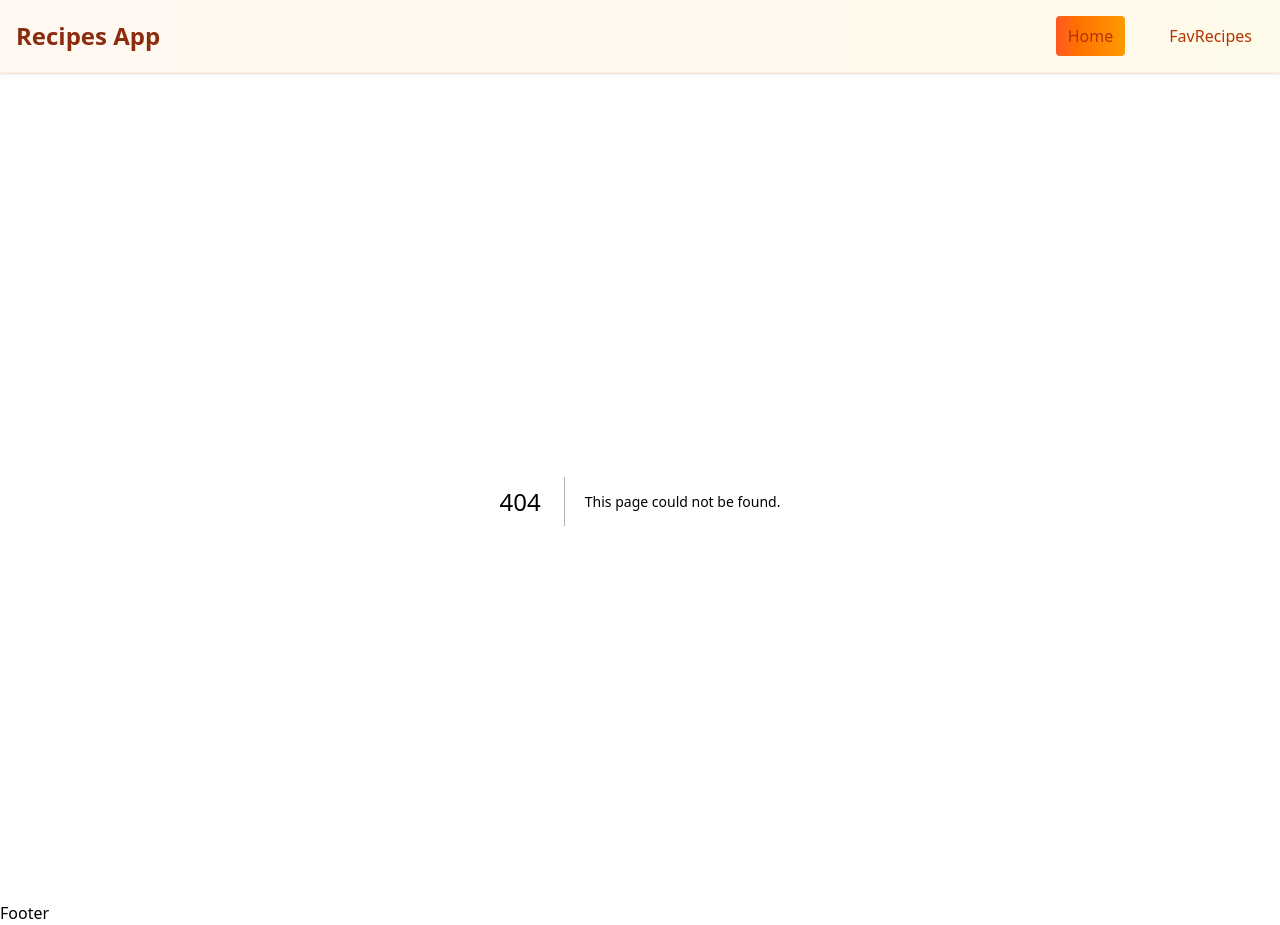
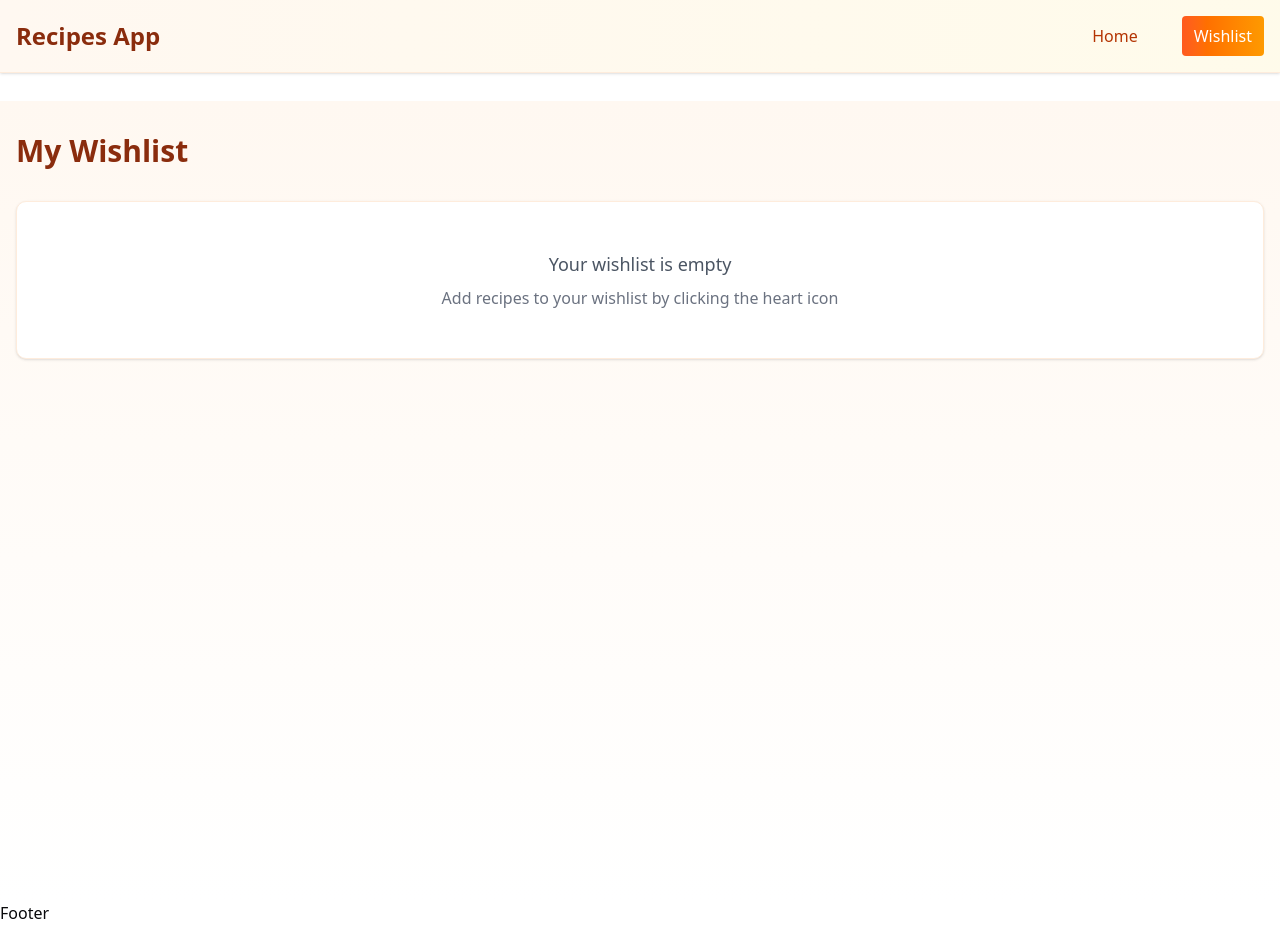
Before and after one commit to eslamahmed74/nextjs-project-iti, a Next.js app: page /wishlist in a window 1280 px wide. Before the commit this address had no page. Built offline with nearby package versions, Linux system fonts and the light colour scheme.

Commit message:
create the wishlist

```diff
--- /dev/null
+++ b/src/app/wishlist/page.jsx
@@ -0,0 +1,37 @@
+"use client";
+import { useEffect, useState } from "react";
+import RecipeCard from "@/components/RecipeCard";
+
+export default function WishlistPage() {
+  const [wishlistRecipes, setWishlistRecipes] = useState([]);
+
+  useEffect(() => {
+    // Get wishlist from localStorage
+    const storedWishlist = localStorage.getItem("wishlist");
+    if (storedWishlist) {
+      setWishlistRecipes(JSON.parse(storedWishlist));
+    }
+  }, []);
+
+  return (
+    <main className="min-h-screen bg-gradient-to-b from-orange-50 to-white">
+      <div className="container mx-auto px-4 py-8">
+        <h1 className="text-3xl font-bold text-orange-800 mb-8">My Wishlist</h1>
+        {wishlistRecipes.length === 0 ? (
+          <div className="text-center py-12 bg-white rounded-lg shadow-sm border border-orange-100">
+            <p className="text-gray-600 text-lg">Your wishlist is empty</p>
+            <p className="text-gray-500 mt-2">
+              Add recipes to your wishlist by clicking the heart icon
+            </p>
+          </div>
+        ) : (
+          <div className="grid grid-cols-1 md:grid-cols-2 lg:grid-cols-3 gap-6">
+            {wishlistRecipes.map((recipe) => (
+              <RecipeCard key={recipe.id} recipe={recipe} />
+            ))}
+          </div>
+        )}
+      </div>
+    </main>
+  );
+}
--- a/src/components/RecipeCard.jsx
+++ b/src/components/RecipeCard.jsx
@@ -1,5 +1,5 @@
 import Image from "next/image";
-import React, { useState } from "react";
+import React, { useState, useEffect } from "react";
 import {
   FaClock,
   FaUtensils,
@@ -12,9 +12,27 @@ import {
 export default function RecipeCard({ recipe }) {
   const [isFavorite, setIsFavorite] = useState(false);
 
+  useEffect(() => {
+    // Check if recipe is in wishlist
+    const wishlist = JSON.parse(localStorage.getItem("wishlist") || "[]");
+    setIsFavorite(wishlist.some((item) => item.id === recipe.id));
+  }, [recipe.id]);
+
   if (!recipe) return null;
 
   const toggleFavorite = () => {
+    const wishlist = JSON.parse(localStorage.getItem("wishlist") || "[]");
+
+    if (isFavorite) {
+      // Remove from wishlist
+      const updatedWishlist = wishlist.filter((item) => item.id !== recipe.id);
+      localStorage.setItem("wishlist", JSON.stringify(updatedWishlist));
+    } else {
+      // Add to wishlist
+      const updatedWishlist = [...wishlist, recipe];
+      localStorage.setItem("wishlist", JSON.stringify(updatedWishlist));
+    }
+
     setIsFavorite(!isFavorite);
   };
 
--- a/src/components/navbar/Navbar.jsx
+++ b/src/components/navbar/Navbar.jsx
@@ -1,12 +1,14 @@
 "use client";
 import Link from "next/link";
 import { useState } from "react";
+import { usePathname } from "next/navigation";
 
 export default function Navbar() {
   const [isMenuOpen, setIsMenuOpen] = useState(false);
+  const pathname = usePathname();
 
   return (
-    <nav className="bg-gradient-to-r mb-7  from-orange-50 to-amber-50 border-b border-orange-100 shadow-sm">
+    <nav className="bg-gradient-to-r mb-7 from-orange-50 to-amber-50 border-b border-orange-100 shadow-sm">
       <div className="container px-4 flex flex-wrap items-center justify-between mx-auto p-4">
         <Link
           href="/"
@@ -49,17 +51,24 @@ export default function Navbar() {
               <Link
                 href="/"
                 onClick={() => setIsMenuOpen(false)}
-                className="block py-2 px-3 text-white bg-gradient-to-r from-orange-500 to-amber-500 rounded md:bg-transparent md:text-orange-700 md:dark:text-orange-500"
-                aria-current="page">
+                className={`block py-2 px-3 rounded ${
+                  pathname === "/"
+                    ? "text-white bg-gradient-to-r from-orange-500 to-amber-500"
+                    : "text-orange-700 hover:bg-orange-100 md:hover:bg-transparent md:border-0 md:hover:text-amber-600"
+                }`}>
                 Home
               </Link>
             </li>
             <li>
               <Link
-                href="/favrecipes"
+                href="/wishlist"
                 onClick={() => setIsMenuOpen(false)}
-                className="block py-2 px-3 text-orange-700 rounded hover:bg-orange-100 md:hover:bg-transparent md:border-0 md:hover:text-amber-600 ">
-                FavRecipes
+                className={`block py-2 px-3 rounded ${
+                  pathname === "/wishlist"
+                    ? "text-white bg-gradient-to-r from-orange-500 to-amber-500"
+                    : "text-orange-700 hover:bg-orange-100 md:hover:bg-transparent md:border-0 md:hover:text-amber-600"
+                }`}>
+                Wishlist
               </Link>
             </li>
           </ul>
```
